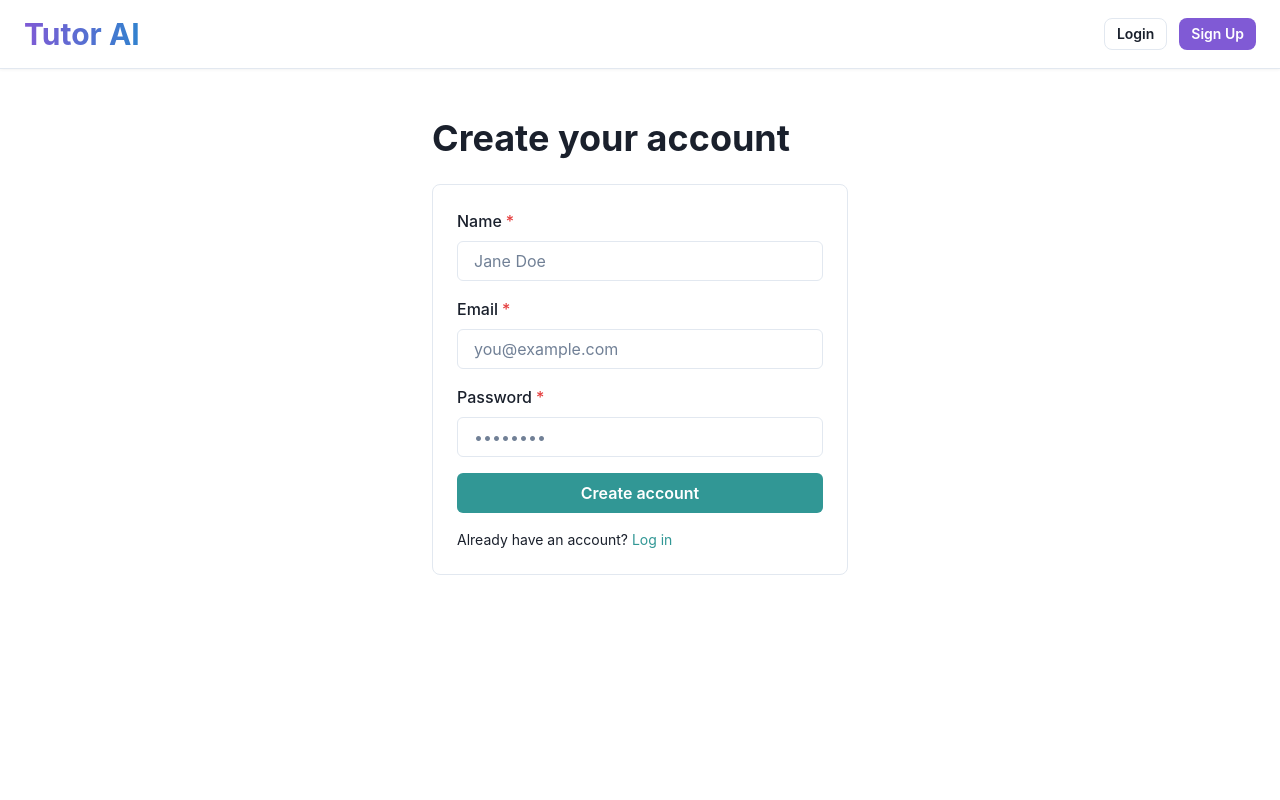
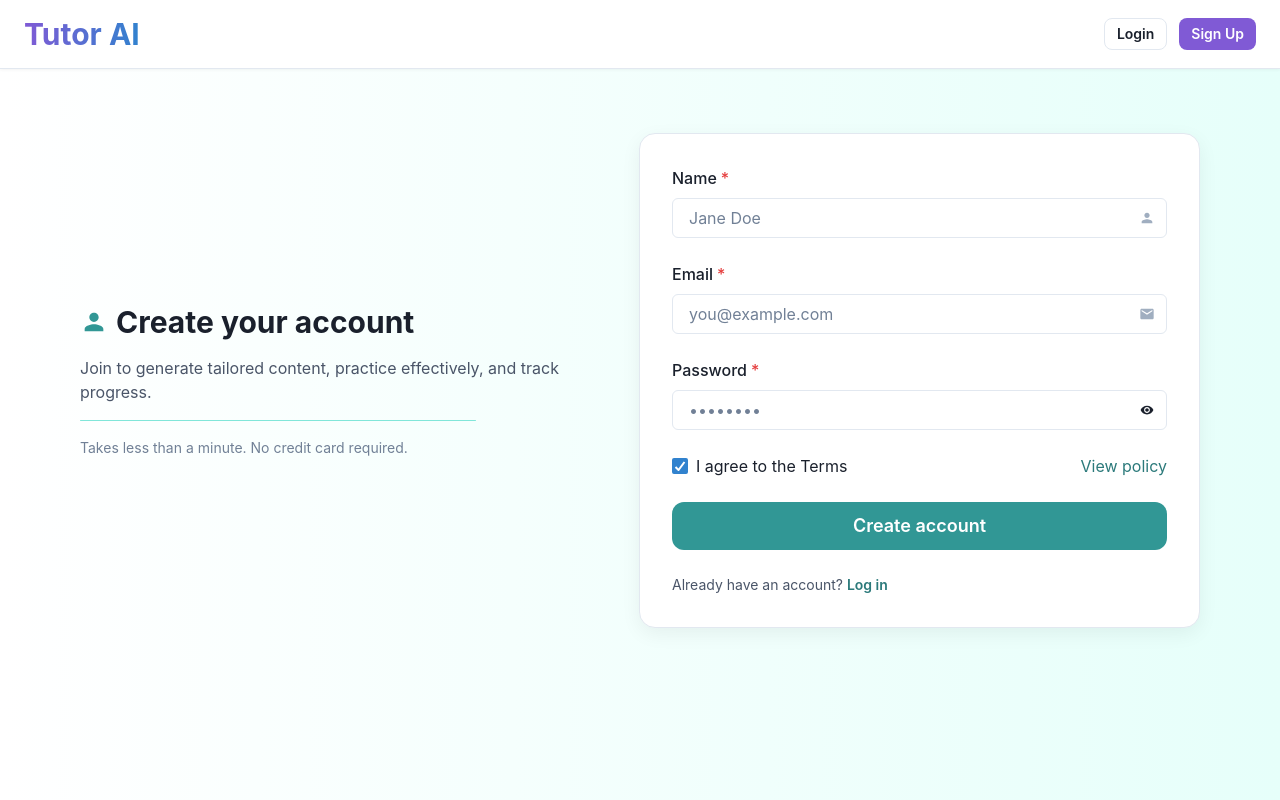
Before and after one commit to Man0dya/Tutor-AI, a React (Vite) app in the folder client/: page /signup in a window 1280 px wide. Built offline with nearby package versions, Linux system fonts and the light colour scheme; no server answers.

Commit message:
Sign Up page UI fixed
Sign up page UI fixed

```diff
--- a/client/src/pages/Signup.tsx
+++ b/client/src/pages/Signup.tsx
@@ -1,9 +1,10 @@
 import { useState } from 'react'
-import { Box, Button, Container, FormControl, FormLabel, Heading, Input, Link, Stack, Text, useToast } from '@chakra-ui/react'
+import { Box, Button, Checkbox, Container, FormControl, FormLabel, Heading, HStack, Icon, IconButton, Input, InputGroup, InputRightElement, Link, Stack, Text, Textarea, useDisclosure, useToast, VStack } from '@chakra-ui/react'
 import { Link as RouterLink, useNavigate } from 'react-router-dom'
 import Navbar from '../components/Navbar'
 import { useAuth } from '../context/AuthContext'
 import { getErrorMessage } from '../api/client'
+import { MdPerson, MdMail, MdLock, MdVisibility, MdVisibilityOff } from 'react-icons/md'
 
 export default function Signup() {
   const toast = useToast()
@@ -13,6 +14,7 @@ export default function Signup() {
   const [email, setEmail] = useState('')
   const [password, setPassword] = useState('')
   const [loading, setLoading] = useState(false)
+  const { isOpen: showPassword, onToggle } = useDisclosure()
 
   const onSubmit = async (e: React.FormEvent) => {
     e.preventDefault()
@@ -29,27 +31,78 @@ export default function Signup() {
   }
 
   return (
-    <Box>
+    <Box bgGradient={{ base: 'linear(to-b, white, teal.50)', md: 'linear(to-r, white, teal.50)' }} minH="100vh">
       <Navbar />
-      <Container maxW="md" py={12}>
-        <Stack spacing={6}>
-          <Heading>Create your account</Heading>
-          <Box as="form" onSubmit={onSubmit} p={6} borderWidth="1px" rounded="lg">
-            <Stack spacing={4}>
+      <Container maxW="6xl" py={{ base: 8, md: 16 }}>
+        <Stack direction={{ base: 'column', md: 'row' }} spacing={{ base: 8, md: 16 }} align="center">
+          <VStack align="flex-start" spacing={4} flex="1" display={{ base: 'none', md: 'flex' }}>
+            <HStack>
+              <Icon as={MdPerson} color="teal.500" boxSize={7} />
+              <Heading size="lg" color="gray.800">Create your account</Heading>
+            </HStack>
+            <Text color="gray.600">Join to generate tailored content, practice effectively, and track progress.</Text>
+            <Box h="1px" w="80%" bg="teal.200" borderRadius="full" />
+            <Text color="gray.500" fontSize="sm">Takes less than a minute. No credit card required.</Text>
+          </VStack>
+
+          <Box
+            as="form"
+            onSubmit={onSubmit}
+            flex="1"
+            bg="white"
+            p={{ base: 6, md: 8 }}
+            borderWidth="1px"
+            borderColor="gray.200"
+            borderRadius="16px"
+            boxShadow="0 6px 20px rgba(0,0,0,0.06)"
+          >
+            <Stack spacing={6}>
+              <VStack align="flex-start" spacing={1} display={{ base: 'flex', md: 'none' }}>
+                <HStack>
+                  <Icon as={MdPerson} color="teal.500" boxSize={6} />
+                  <Heading size="md" color="gray.800">Create your account</Heading>
+                </HStack>
+                <Text color="gray.600" fontSize="sm">It’s quick and easy</Text>
+              </VStack>
+
               <FormControl isRequired>
                 <FormLabel>Name</FormLabel>
-                <Input value={name} onChange={(e) => setName(e.target.value)} placeholder="Jane Doe" />
+                <InputGroup>
+                  <Input value={name} onChange={(e) => setName(e.target.value)} placeholder="Jane Doe" pr={10} />
+                  <InputRightElement pointerEvents="none">
+                    <Icon as={MdPerson} color="gray.400" />
+                  </InputRightElement>
+                </InputGroup>
               </FormControl>
+
               <FormControl isRequired>
                 <FormLabel>Email</FormLabel>
-                <Input type="email" value={email} onChange={(e) => setEmail(e.target.value)} placeholder="you@example.com" />
+                <InputGroup>
+                  <Input type="email" value={email} onChange={(e) => setEmail(e.target.value)} placeholder="you@example.com" pr={10} />
+                  <InputRightElement pointerEvents="none">
+                    <Icon as={MdMail} color="gray.400" />
+                  </InputRightElement>
+                </InputGroup>
               </FormControl>
+
               <FormControl isRequired>
                 <FormLabel>Password</FormLabel>
-                <Input type="password" value={password} onChange={(e) => setPassword(e.target.value)} placeholder="••••••••" />
+                <InputGroup>
+                  <Input type={showPassword ? 'text' : 'password'} value={password} onChange={(e) => setPassword(e.target.value)} placeholder="••••••••" pr={10} />
+                  <InputRightElement>
+                    <IconButton aria-label={showPassword ? 'Hide password' : 'Show password'} variant="ghost" size="sm" icon={<Icon as={showPassword ? MdVisibilityOff : MdVisibility} />} onClick={onToggle} />
+                  </InputRightElement>
+                </InputGroup>
               </FormControl>
-              <Button type="submit" colorScheme="teal" isLoading={loading}>Create account</Button>
-              <Text fontSize="sm">Already have an account? <Link as={RouterLink} to="/login" color="teal.500">Log in</Link></Text>
+
+              <HStack justify="space-between">
+                <Checkbox defaultChecked>I agree to the Terms</Checkbox>
+                <Link color="teal.600" as={RouterLink} to="#">View policy</Link>
+              </HStack>
+
+              <Button type="submit" colorScheme="teal" isLoading={loading} size="lg" borderRadius="12px">Create account</Button>
+
+              <Text fontSize="sm" color="gray.600">Already have an account? <Link as={RouterLink} to="/login" color="teal.600" fontWeight="600">Log in</Link></Text>
             </Stack>
           </Box>
         </Stack>
```
